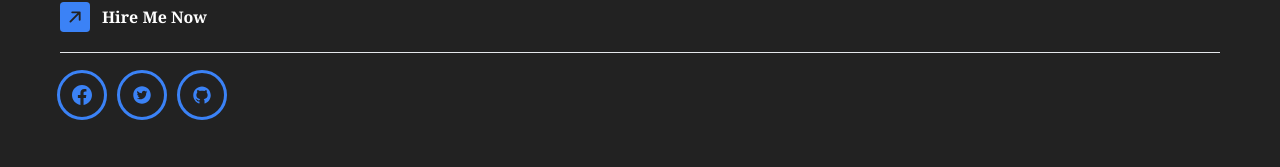
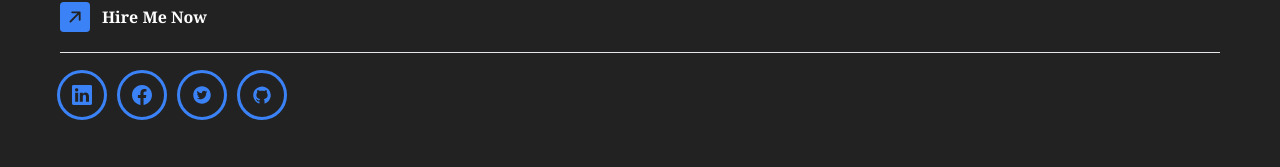
Before and after one commit to RyanLarge13/Professional-Portfolio, a React (Vite) app: page / in a window 1280 px wide. Shown: the part 334-501 px from the top of the page. Built offline with nearby package versions, Linux system fonts and the light colour scheme.

Commit message:
LinkedIn Social Media
How could I not possibly provide a linked in
address to my portfolio?

Issue resolved

```diff
--- a/src/constants/socialLinks.js
+++ b/src/constants/socialLinks.js
@@ -1,7 +1,11 @@
-import { BsFacebook } from "react-icons/bs";
+import { BsFacebook, BsLinkedin } from "react-icons/bs";
 import { AiFillTwitterCircle, AiFillGithub } from "react-icons/ai";
 
 export default [
+  {
+    icon: BsLinkedin,
+    href: "https://linkedin.com/in/ryan-large",
+  },
   {
     icon: BsFacebook,
     href: "https://m.facebook.com/ryan.large.984?eav=AfZGHI_LbLygPGY_uKdIQsmUnKdo38V1UhHHCcvj1yA71B2ryRPAIX6E03_ikKG0lbU&paipv=0",
```
